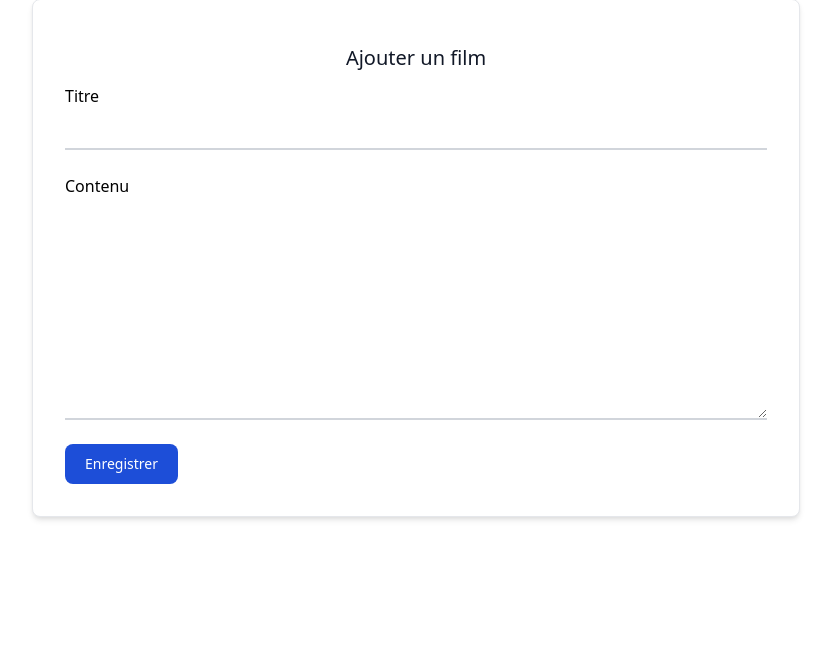
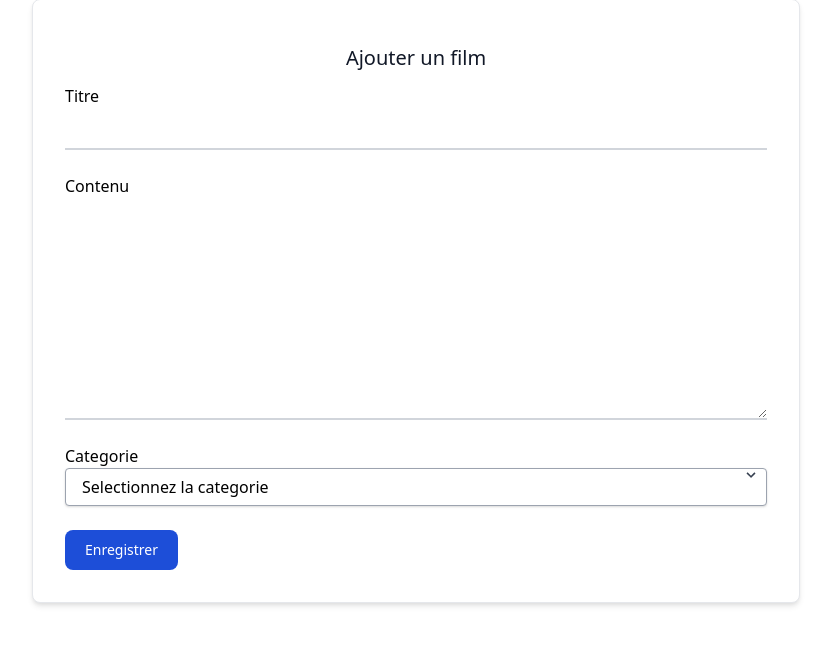
Before and after one commit to thediaf/Blog-RESTAPI-Client, a PHP site: page /index.php?action=new in a window 1280 px wide. Shown: the part 89-734 px from the top of the page, without its empty margins (224-1055 px from the left). Run offline with PHP 8.4, Linux system fonts and the light colour scheme; the visitor is signed in with stand-in values (Sample User, id 1); data that the repository does not hold is empty.

Commit message:
article category

```diff
--- a/Controller/ArticleController.php
+++ b/Controller/ArticleController.php
@@ -35,7 +35,11 @@ class ArticleController
         if ($_POST) {
 
             $url = 'http://localhost:8000/index.php';
-            $data = array('title' => 'test', 'content' => 'Tesr hjdhjdh djklmdjd');
+            $data = array(
+                        'title' => $_POST['title'],
+                        'content' => $_POST['content'],
+                        'category' =>  $_POST['category']
+                    );
             // utilisez 'http' même si vous envoyez la requête sur https:// ...
             $options = array(
             'http' => array(
--- a/View/home.php
+++ b/View/home.php
@@ -1,6 +1,7 @@
 <?php ob_start() ?>
     <div class="grid grid-cols-3 gap-3 w-auto mx-auto">
 <?php  foreach ($articles as $article) {  ?>
+
     <a href="../index.php?action=show&id=<?= htmlspecialchars($article->id);?>"
             class="block p-6 m-6 max-w-sm bg-white rounded-lg border border-gray-200
             shadow-md hover:bg-gray-100 dark:bg-gray-800 dark:border-gray-700 dark:hover:bg-gray-700"
--- a/View/new.php
+++ b/View/new.php
@@ -20,6 +20,19 @@
                     focus:border-blue-600 peer"
             ></textarea>
         </div>
+        <div class="inline-block relative relative z-0 mb-6 w-full group">
+            <label for="spectator">Categorie</label>
+            <select name="category" class="block appearance-none w-full bg-white border border-gray-400 hover:border-gray-500 px-4 py-2 pr-8 rounded shadow leading-tight focus:outline-none focus:shadow-outline">
+                <option>Selectionnez la categorie</option>
+                <option value="1">Sport</option>
+                <option value="2">Santé </option>
+                <option value="3">Education </option>
+                <option value="4">Politique </option>
+            </select>
+            <div class="pointer-events-none absolute inset-y-0 right-0 flex items-center px-2 text-gray-700">
+                <svg class="fill-current h-4 w-4" xmlns="http://www.w3.org/2000/svg" viewBox="0 0 20 20"><path d="M9.293 12.95l.707.707L15.657 8l-1.414-1.414L10 10.828 5.757 6.586 4.343 8z"/></svg>
+            </div>
+        </div>
 
     </fieldset>
     <button type="submit" class="text-white bg-blue-700 h-10 hover:bg-blue-800 focus:ring-4 focus:outline-none
--- a/View/template.php
+++ b/View/template.php
@@ -71,6 +71,7 @@
                             Gestion des utilisateurs
                         </a>
                         <a href="../index.php?action=logout" class="text-gray-300 hover:bg-gray-700 hover:text-white px-3 py-2 rounded-md text-sm font-medium">Se deconnecter</a>
+
                     <?php } else { ?>
 
                         <a href="../index.php?action=login" class="text-gray-300 hover:bg-gray-700 hover:text-white px-3 py-2 rounded-md text-sm font-medium">Connexion</a>
```
